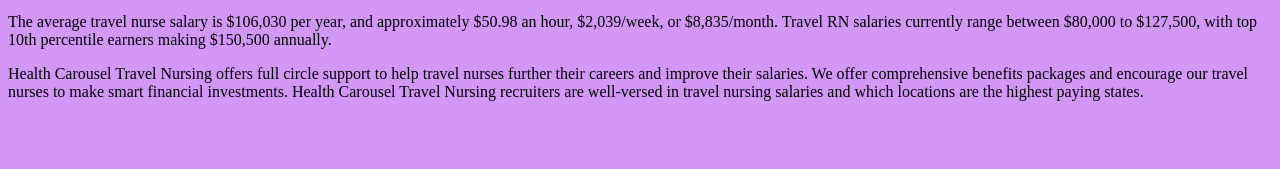
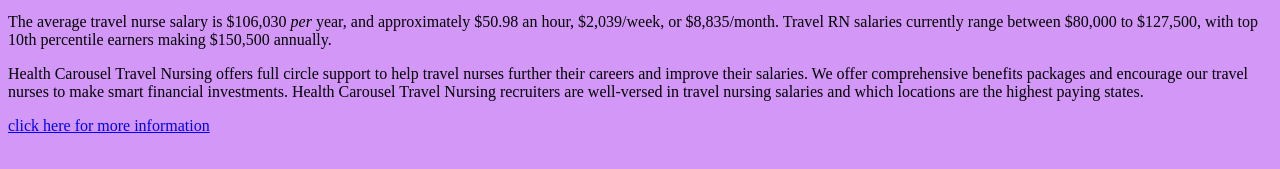
Before and after one commit to jbennett602/janieceSecondWebsite, a plain HTML site: page index.html in a window 1280 px wide. Shown: the part 457-626 px from the top of the page. Drawn offline with Linux system fonts and the light colour scheme.

Commit message:
Update index.html

```diff
--- a/index.html
+++ b/index.html
@@ -8,7 +8,8 @@
   <br>
   <img src="https://www.protouchstaffing.com/mea/img/10-important-steps-to-become-a-travel-nurse.png"/>
   <p> <b>Travel nurses</b> can increase their salary based on the amount of experience they have and how many hours they are willing to work. As a traveler, some of the highest paid registered nurse jobs are in the least desirable areas in medically underserved communities. Travel nurses who want to earn $100k understand that where they work will influence their pay. The beauty of travel nursing is the ability to pick and choose assignments based on pay and location.</p>
-  <p>  The average travel nurse salary is $106,030 per year, and approximately $50.98 an hour, $2,039/week, or $8,835/month. Travel RN salaries currently range between $80,000 to $127,500, with top 10th percentile earners making $150,500 annually.</p>
+  <p>  The average travel nurse salary is $106,030 <i>per</i> year, and approximately $50.98 an hour, $2,039/week, or $8,835/month. Travel RN salaries currently range between $80,000 to $127,500, with top 10th percentile earners making $150,500 annually.</p>
  <p> Health Carousel Travel Nursing offers full circle support to help travel nurses further their careers and improve their salaries. We offer comprehensive benefits packages and encourage our travel nurses to make smart financial investments. Health Carousel Travel Nursing recruiters are well-versed in travel nursing salaries and which locations are the highest paying states.</p>
+<a href="https://www.hctravelnursing.com/blog/3-truths-about-100k-travel-nursing-jobs"> click here for more information </a>
 </body>
 </html>
```
